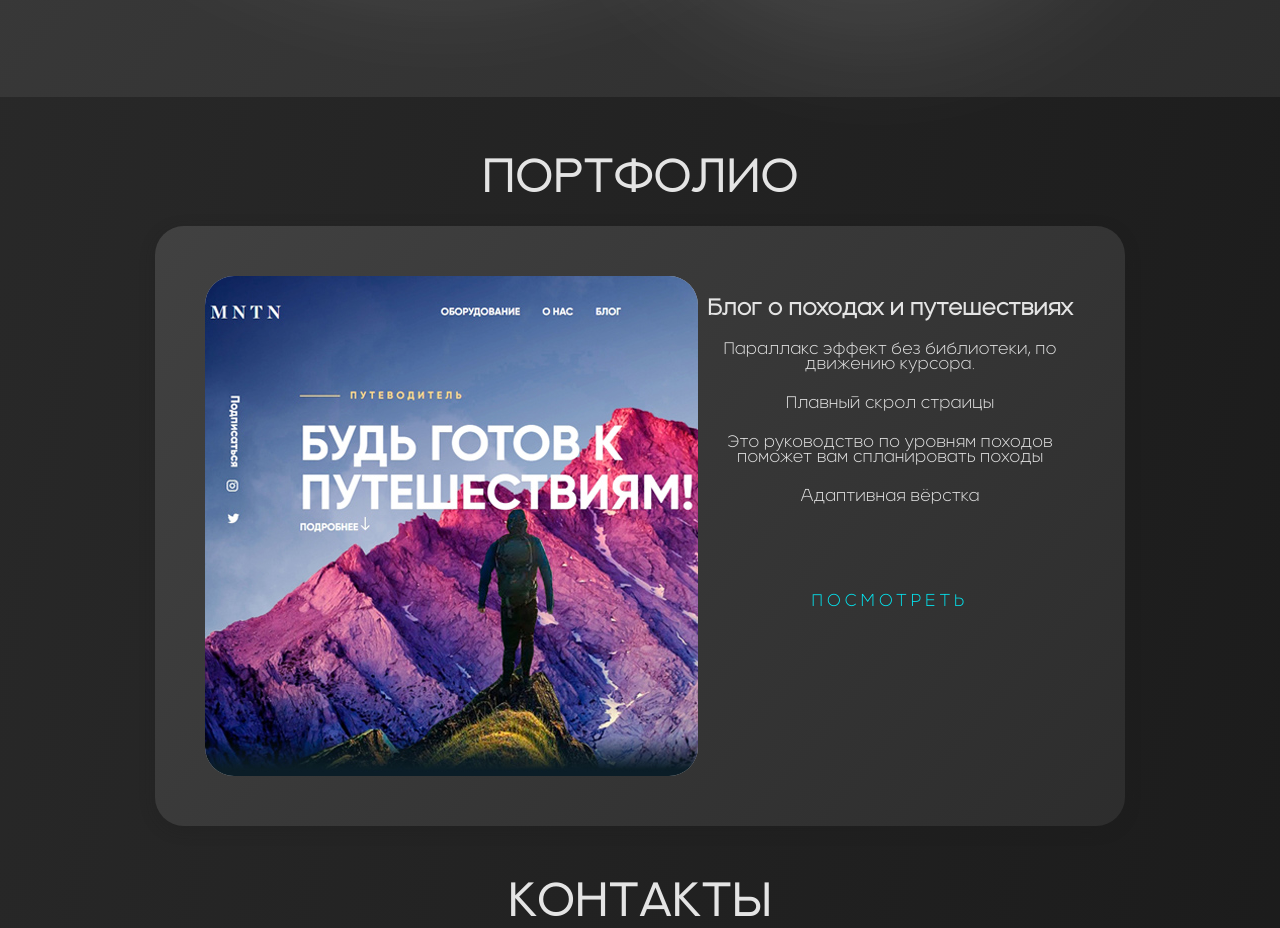
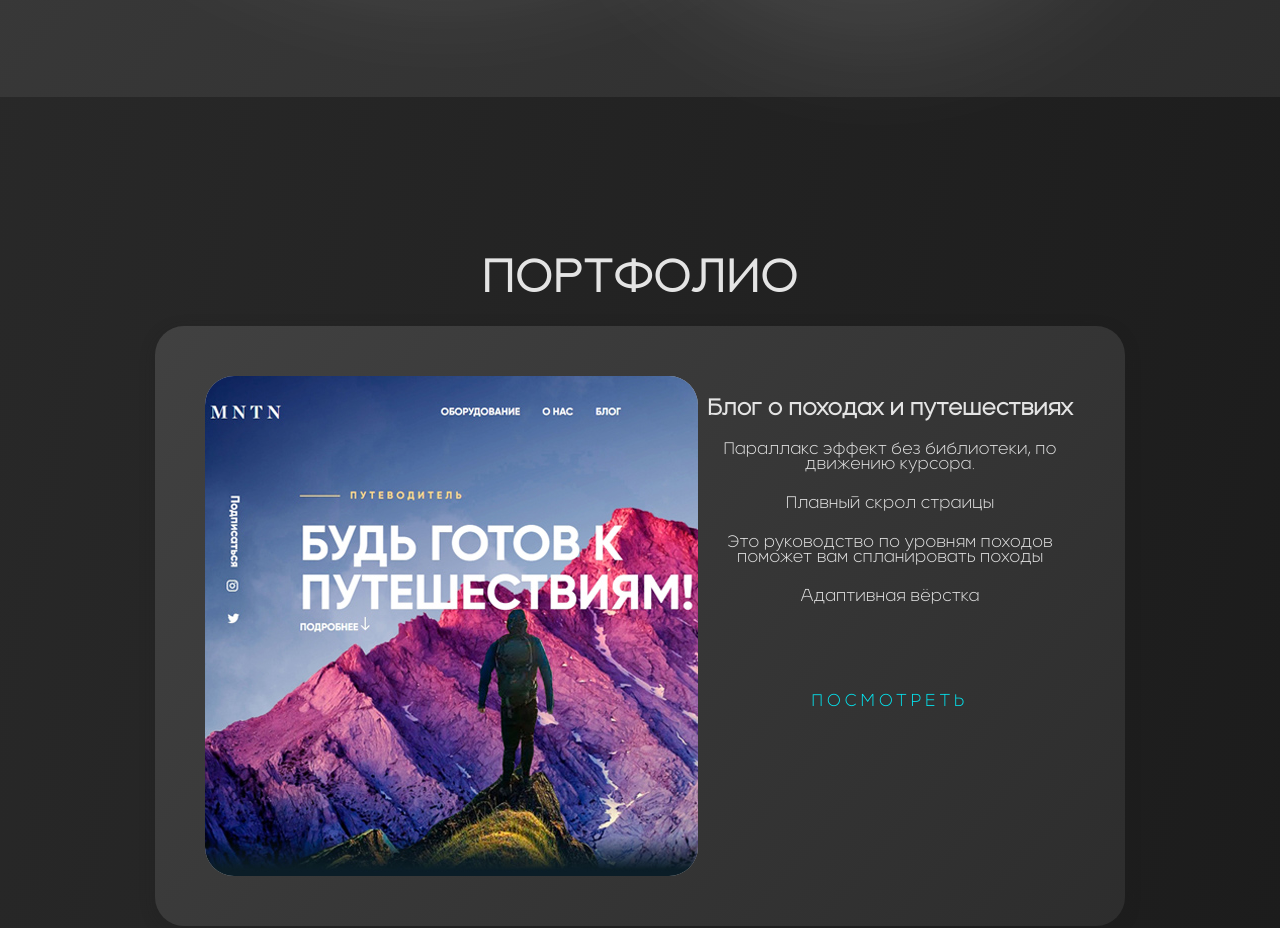
Before and after one commit to Gla3nata/aboutMe, a plain HTML site: page index.html in a window 1280 px wide. Shown: the part 2165-3093 px from the top of the page. Drawn offline with nearby package versions, Linux system fonts and the light colour scheme.

Commit message:
add work

```diff
--- a/css/style.css
+++ b/css/style.css
@@ -2,6 +2,9 @@
 *::before,
 *::after {
     box-sizing: border-box;
+}
+html{
+    scroll-behavior: smooth;
 }
 
 @font-face {
@@ -440,7 +443,7 @@ display: flex;
 
 .portfolio {
     margin-bottom: 25px;
-    padding-top: 50px;
+    padding-top: 150px;
 }
 
 .portfolio__title {
```
